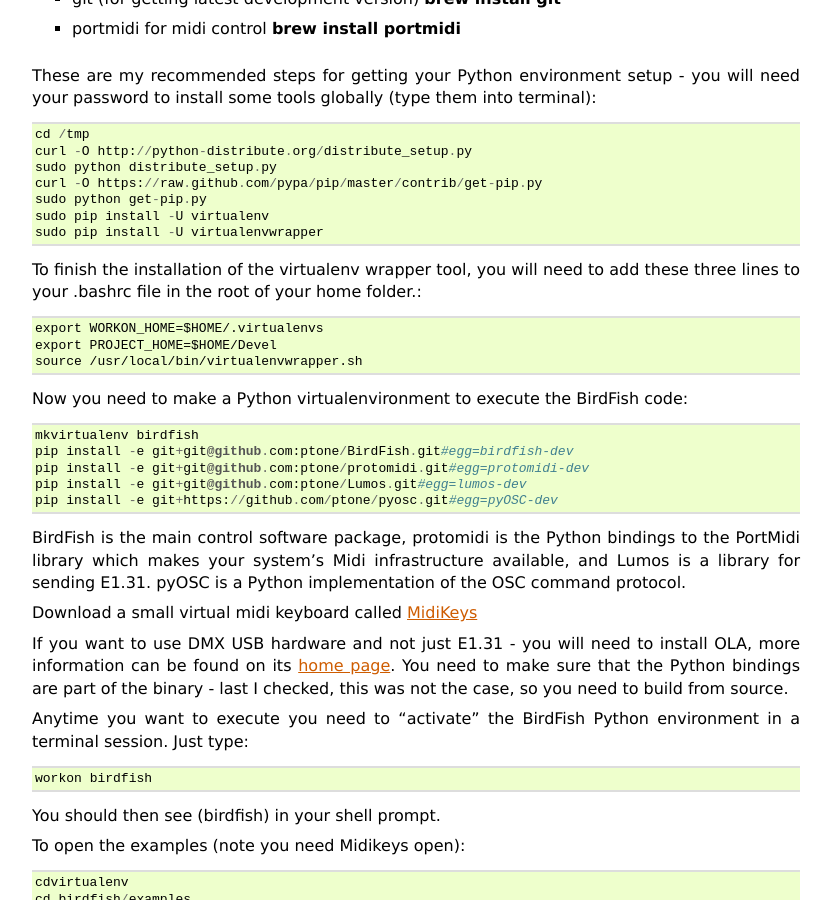
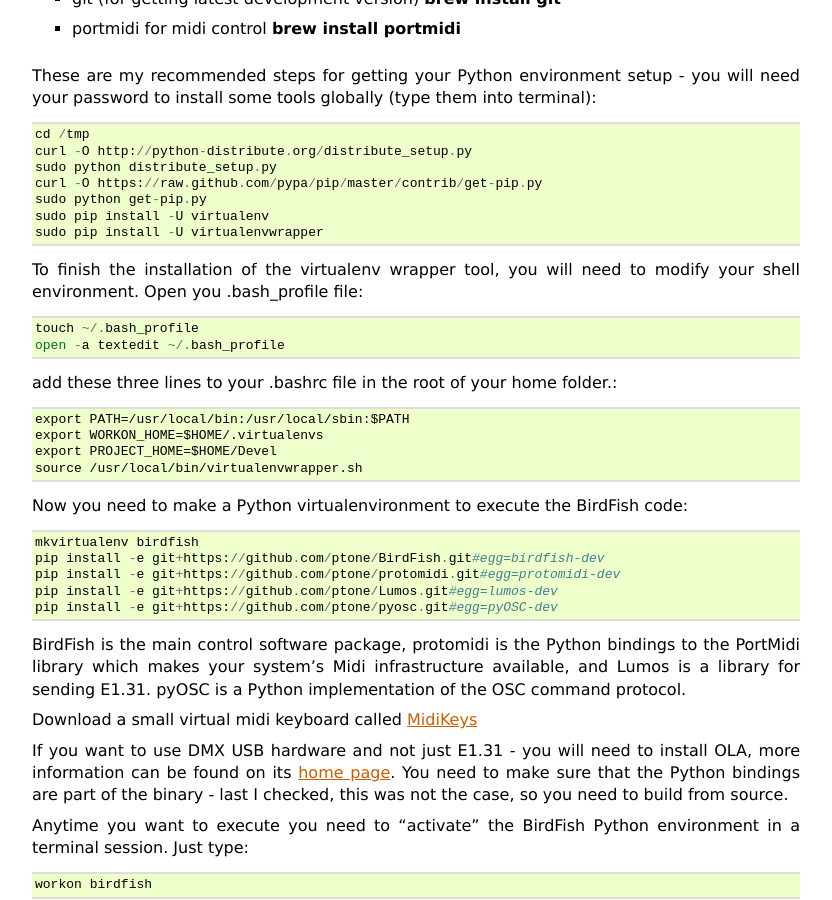
Before and after one commit to ptone/BirdFish, a Sphinx documentation site: the page built from docs/installation.rst, in a window 1280 px wide and 900 px high, scrolled down 459 px. Shown: the whole window, without its empty margins (48-880 px from the left). Built offline with Sphinx 7.4.7, drawn with Linux system fonts in a browser that asks for light colours; pages that are not in the unit, such as notebooks, are missing from menus.

Commit message:
update installation docs

```diff
--- a/docs/installation.rst
+++ b/docs/installation.rst
@@ -32,9 +32,15 @@
     sudo pip install -U virtualenv
     sudo pip install -U virtualenvwrapper
 
-To finish the installation of the virtualenv wrapper tool, you will need to add
-these three lines to your .bashrc file in the root of your home folder.::
+To finish the installation of the virtualenv wrapper tool, you will need to
+modify your shell environment. Open you .bash_profile file::
 
+    touch ~/.bash_profile
+    open -a textedit ~/.bash_profile
+
+add these three lines to your .bashrc file in the root of your home folder.::
+
+    export PATH=/usr/local/bin:/usr/local/sbin:$PATH
     export WORKON_HOME=$HOME/.virtualenvs
     export PROJECT_HOME=$HOME/Devel
     source /usr/local/bin/virtualenvwrapper.sh
@@ -42,9 +48,9 @@
 Now you need to make a Python virtualenvironment to execute the BirdFish code::
 
     mkvirtualenv birdfish
-    pip install -e git+git@github.com:ptone/BirdFish.git#egg=birdfish-dev
-    pip install -e git+git@github.com:ptone/protomidi.git#egg=protomidi-dev
-    pip install -e git+git@github.com:ptone/Lumos.git#egg=lumos-dev
+    pip install -e git+https://github.com/ptone/BirdFish.git#egg=birdfish-dev
+    pip install -e git+https://github.com/ptone/protomidi.git#egg=protomidi-dev
+    pip install -e git+https://github.com/ptone/Lumos.git#egg=lumos-dev
     pip install -e git+https://github.com/ptone/pyosc.git#egg=pyOSC-dev
 
 BirdFish is the main control software package, protomidi is the Python bindings
```
